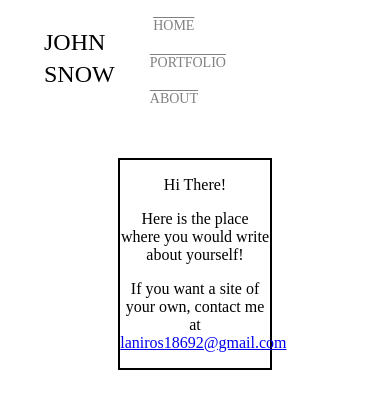
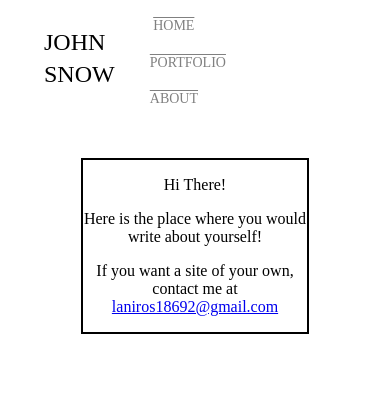
Before and after one commit to Laniros/template, a React (Create React App) app: page /about in a window 390 px wide. Shown: the top 408 px of the page. Built offline with nearby package versions, Linux system fonts and the light colour scheme; a web font is replaced by a local one.

Commit message:
fixed size to fit about page into mobile version

```diff
--- a/src/App.css
+++ b/src/App.css
@@ -85,3 +85,6 @@ body {
     display: block;
   }
 }
+.box {
+  width: 800px;
+}
--- a/src/components/About.js
+++ b/src/components/About.js
@@ -11,7 +11,7 @@ function About() {
       textAlign: "center",
       border: "2px solid black",
       height: "80%",
-      width: "40%",
+      width: "60%",
       margin: "auto",
     },
   }));
```
